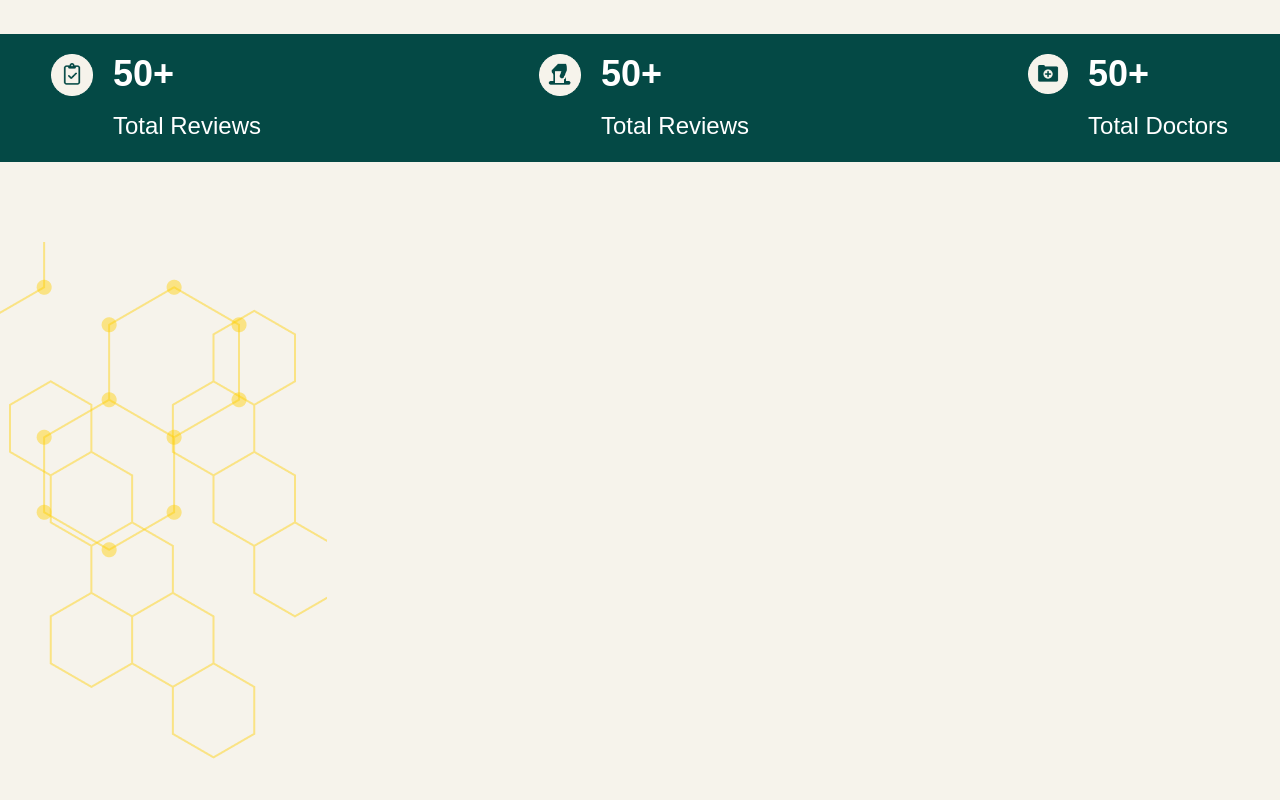
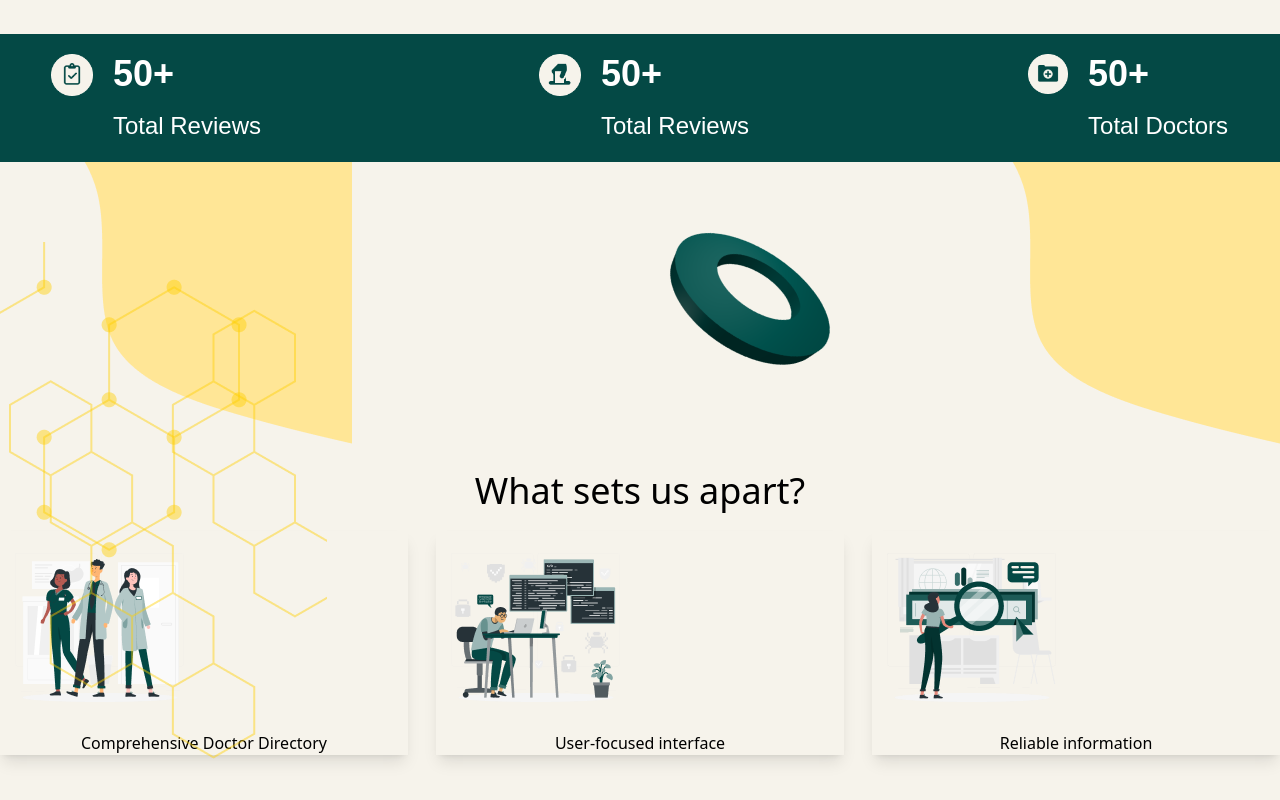
Before and after one commit to LoadingMinds/Health-site, a website built with Vite: page index.html in a window 1280 px wide. Shown: the part 846-1646 px from the top of the page. Built offline with nearby package versions, Linux system fonts and the light colour scheme.

Commit message:
about us section

```diff
--- a/index.html
+++ b/index.html
@@ -67,6 +67,34 @@
         <!--About section start-->
         <section id="about">
 
+                <div class="max-w-[1320px] mx-auto">
+                    <img class= "float-right " src="assets/right yellow.png" alt="" srcset="">
+                    <img class= "float-right " src="assets/green loop.png" alt="" srcset="">
+                    <img class="rotate-image" src="assets/right yellow.png" alt="" srcset="">
+                    <h1 class="text-4xl text-center py-5">What sets us apart?</h1>
+                </div>
+                <div class="max-w-[1320px] mx-auto grid lg:grid-cols-3 md:grid-cols-3 gap-7 px-20px">
+                    <div class="text-center shadow-lg">
+                        <div>
+                        <img src="assets/Doctors-rafiki 1.png">
+                        <h3 py-3 text-bold>Comprehensive Doctor Directory</h3>
+                    </div>
+                    </div>
+                    <div class="text-center shadow-lg">
+                    <div>
+                        <img src="assets/cardimg2.png">
+                        <h3 py-3 text-bold>User-focused interface</h3>
+                    </div>
+                    </div>
+                    <div class="text-center shadow-lg">
+                    <div>
+                        <img src="assets/cardimg3.png">
+                        <h3 py-3 text-bold>Reliable information</h3>
+                    </div>
+                    </div>
+
+                </div>
+
         </section>
       <!--About section end-->
 </body>
```
Also changed, not shown: assets/Doctors-rafiki 1.png (added), assets/cardimg2.png (added), assets/cardimg3.png (added), assets/green loop.png (added), assets/right yellow.png (added), assets/yellow loop.png (added).
